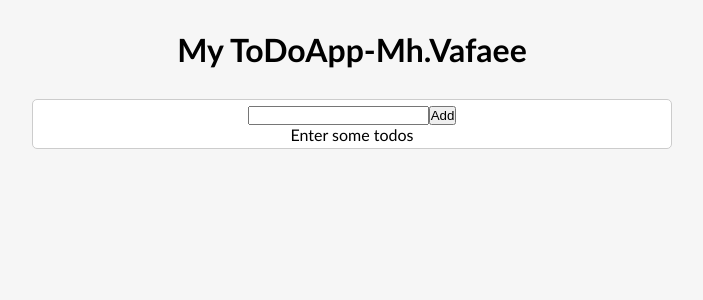
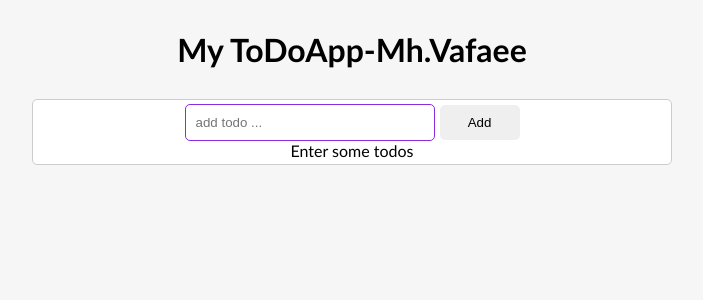
Before and after one commit to vafa2020/toDoListApp, a React (Create React App) app: page / in a window 1280 px wide. Shown: the top 300 px of the page, without its empty margins (288-991 px from the left). Built offline with nearby package versions, Linux system fonts and the light colour scheme.

Commit message:
the complete edit function in app

```diff
--- a/src/app/component/ToDo/ToDo.module.css
+++ b/src/app/component/ToDo/ToDo.module.css
@@ -1,24 +1,25 @@
 .Todo {
   display: flex;
-  justify-content: space-around;
+  justify-content: space-between;
   align-items: center;
-  margin-top: 10px;
+  width: 20rem;
 }
 
 .Text {
   padding: 10px;
   margin-top: 10px;
 }
-.Completed{
+.Completed {
   text-decoration: line-through;
-  color:#ccc;
+  color: #ccc;
 }
 .Control {
   display: flex;
+  align-items: center;
 }
 .Edit {
-  padding: 10px;
-  width: 100px;
+  padding: 10px 5px;
+  width: 80px;
   border-radius: 5px;
   background-color: greenyellow;
   border: none;
@@ -26,8 +27,8 @@
   cursor: pointer;
 }
 .Complete {
-  padding: 10px;
-  width: 100px;
+  padding: 10px 5px;
+  width: 80px;
   border-radius: 5px;
   border: none;
   cursor: pointer;
--- a/src/app/component/ToDoApp/ToDoApp.js
+++ b/src/app/component/ToDoApp/ToDoApp.js
@@ -4,7 +4,7 @@ import ToDoList from "../ToDoList/ToDoList";
 import classes from "./ToDoApp.module.css";
 const ToDoApp = () => {
   const [todos, setTodos] = useState([]);
-  const add = (todo) => {
+  const addTodo = (todo) => {
     const item = {
       value: todo,
       id: Math.floor(Math.random() * 1000),
@@ -22,8 +22,7 @@ const ToDoApp = () => {
   };
   const onEdit = (id) => {
     const getIndex = todos.findIndex((x) => x.id === id);
-    const getItem = {...todos[getIndex]};
-
+    const getItem = { ...todos[getIndex] };
   };
   const deleteHandler = (id) => {
     //روش رایج
@@ -35,14 +34,23 @@ const ToDoApp = () => {
     // updateTodos.splice(getIndex,1)
     // setTodos(updateTodos)
   };
+  const updateTodo = (id, newTodo) => {
+    const index = todos.findIndex((x) => x.id === id);
+    const getItem = { ...todos[index] };
+    getItem.value = newTodo;
+    const updateTodos = [...todos];
+    updateTodos[index] = getItem;
+    setTodos(updateTodos);
+  };
   return (
     <div className={classes.Container}>
-      <ToDoForm add={add} />
+      <ToDoForm submitTodo={addTodo} />
       <ToDoList
         todos={todos}
         onComplete={onComplete}
         onEdit={onEdit}
         Delete={deleteHandler}
+        editTodo={updateTodo}
       />
     </div>
   );
--- a/src/app/component/ToDoForm/ToDoForm.js
+++ b/src/app/component/ToDoForm/ToDoForm.js
@@ -1,7 +1,12 @@
-import { useState } from "react";
+import { useEffect, useRef, useState } from "react";
 import classes from "./ToDoForm.module.css";
-const ToDoForm = (props) => {
-  const [todo, setTodo] = useState("") ;
+const ToDoForm = ({ submitTodo, edit }) => {
+  const [todo, setTodo] = useState("");
+  const inputRef = useRef(null);
+
+  useEffect(() => {
+    inputRef.current.focus();
+  }, []);
 
   const inputHandler = (event) => {
     setTodo(event.target.value);
@@ -12,14 +17,42 @@ const ToDoForm = (props) => {
       alert("enter your todo");
       return;
     }
-    props.add(todo);
+    submitTodo(todo);
+
     setTodo("");
   };
   return (
     <div className={classes.ToDoForm}>
       <form onSubmit={submitHandler}>
-        <input type="text" value={todo} onChange={inputHandler} />
-        <button type="submit">Add</button>
+        {edit ? (
+          <>
+            <input
+              type="text"
+              value={todo}
+              onChange={inputHandler}
+              placeholder="update todo ..."
+              className={classes.Input}
+              ref={inputRef}
+            />
+            <button className={classes.Button} type="submit">
+              update
+            </button>
+          </>
+        ) : (
+          <>
+            <input
+              type="text"
+              value={todo}
+              onChange={inputHandler}
+              placeholder="add todo ..."
+              className={classes.Input}
+              ref={inputRef}
+            />
+            <button className={classes.Button} type="submit">
+              Add
+            </button>
+          </>
+        )}
       </form>
     </div>
   );
--- a/src/app/component/ToDoForm/ToDoForm.module.css
+++ b/src/app/component/ToDoForm/ToDoForm.module.css
@@ -1,3 +1,22 @@
 .ToDoForm{
 
 }
+.Input{
+    outline: none;
+    width: 250px;
+    padding: 10px;
+    border: 1px solid #ccc;
+    border-radius: 5px;
+    margin-right: 5px;
+}
+.Input:focus{
+
+    border: 1px solid blueviolet;
+
+}
+.Button{
+    width: 80px;
+    padding: 10px;
+    border: none;
+    border-radius: 5px;
+}
--- a/src/app/component/ToDoList/ToDoList.js
+++ b/src/app/component/ToDoList/ToDoList.js
@@ -1,22 +1,34 @@
+import { useState } from "react";
 import ToDo from "../ToDo/ToDo";
+import ToDoForm from "../ToDoForm/ToDoForm";
 import classes from "./ToDoList.module.css";
-const ToDoList = ({ todos, onComplete, onEdit,Delete }) => {
+const ToDoList = ({ todos, onComplete, editTodo,Delete }) => {
+  const [edit, setEdit] = useState({ id: null, value: "", isComplete: false });
+  const render = () => {
     if (todos.length === 0) {
-    return <div>Enter some todos</div>;
-  }
+      return <p>Enter some todos</p>;
+    } else {
       return (
         <div className={classes.ToDoList}>
-      {todos.map((todo) => (
+         { todos.map((todo) => (
           <ToDo
             key={todo.id}
             todo={todo}
             onComplete={() => onComplete(todo.id)}
-          onEdit={() => onEdit(todo.id)}
-          Delete={()=>Delete(todo.id)}
+            Delete={() => Delete(todo.id)}
+            onEdit={() => setEdit(todo)}
           />
           ))}
         </div>
       );
+    }
+  };
+  const updateTodo=(newTodo)=>{
+    editTodo(edit.id,newTodo);
+    setEdit({id: null, value: "", isComplete: false })
+  }
+
+  return <div>{edit.id ? <ToDoForm submitTodo={updateTodo} edit={edit} /> : render()}</div>;
 };
 
 export default ToDoList;
--- a/src/app/component/ToDoList/ToDoList.module.css
+++ b/src/app/component/ToDoList/ToDoList.module.css
@@ -1,9 +1,5 @@
 .ToDoList {
-  display: flex;
-  flex-direction: column;
-  justify-content: center;
+  background-color: #cfcfcf;
+  padding: 10px;
   margin-top: 10px;
-  background-color: blue;
-  padding: 10px;
-  width: 100%;
 }
```
Lines whose indentation alone changed are shown as unchanged.
